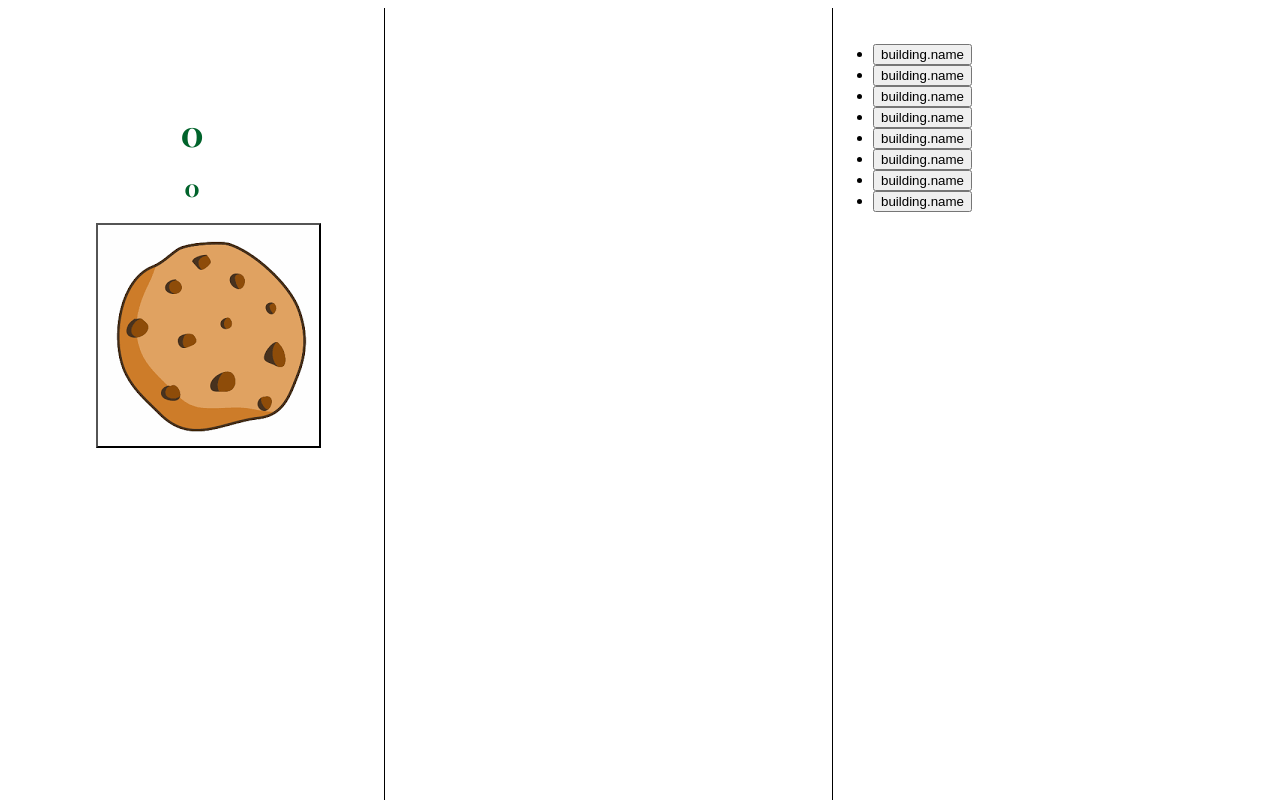
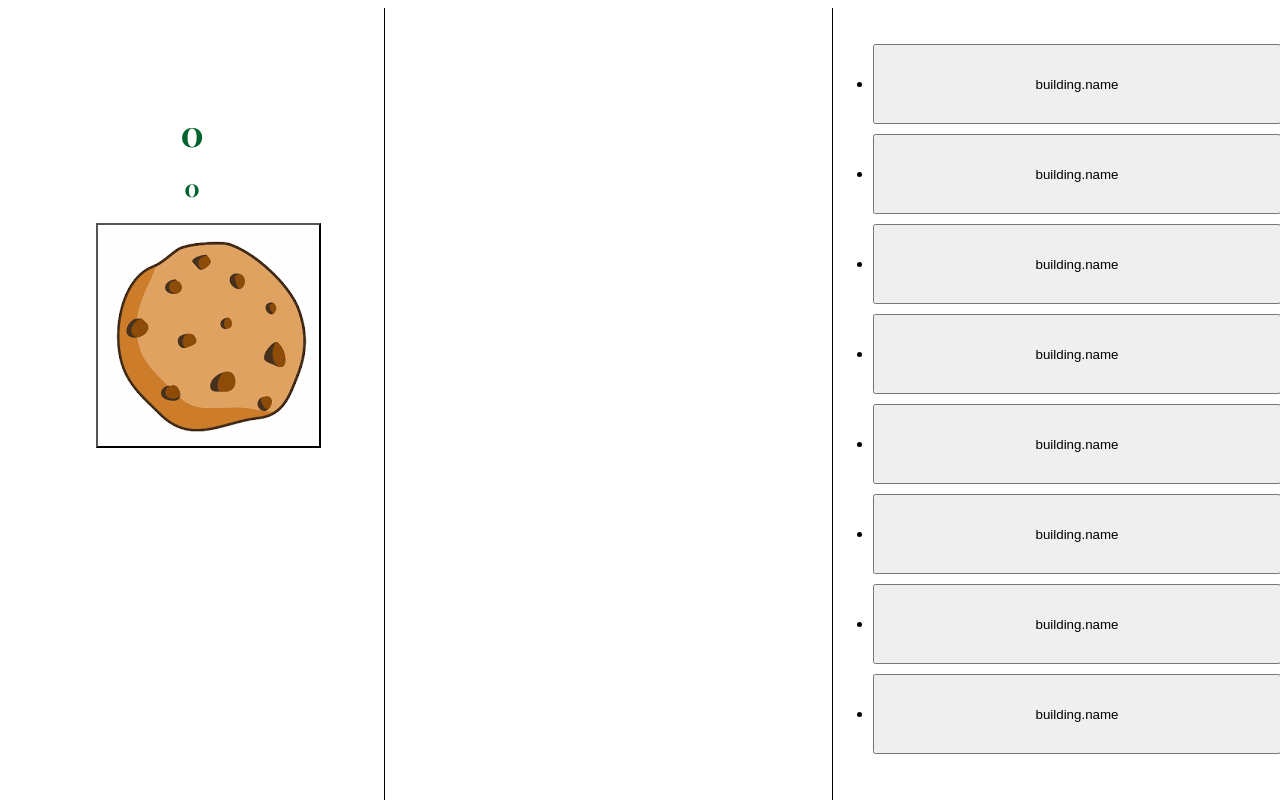
Before and after one commit to Robirodalom/clicker, a plain HTML site: page src/index.html in a window 1280 px wide. Drawn offline with nearby package versions, Linux system fonts and the light colour scheme.

Commit message:
edditing building button

```diff
--- a/src/styles/main.css
+++ b/src/styles/main.css
@@ -64,6 +64,16 @@
     border-left: 1px solid black;
     width: 35%;
 }
+
+.buildingButton{
+display: flex;
+justify-content: center;
+flex-direction: column;
+width: 100%;
+height: 10%;
+margin-bottom:10px;
+}
+
 .centered {
     position: absolute;
     top: 50%;
```
